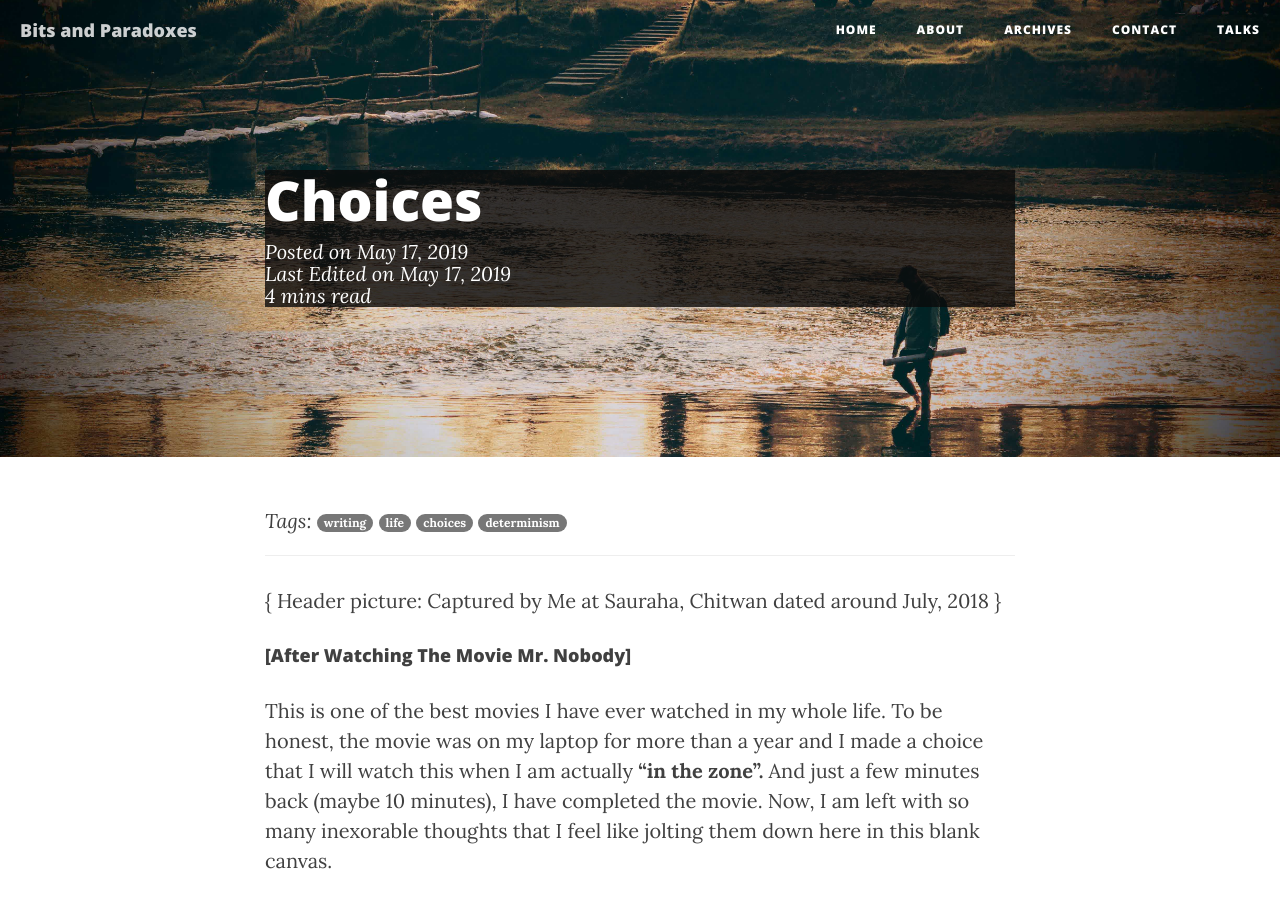
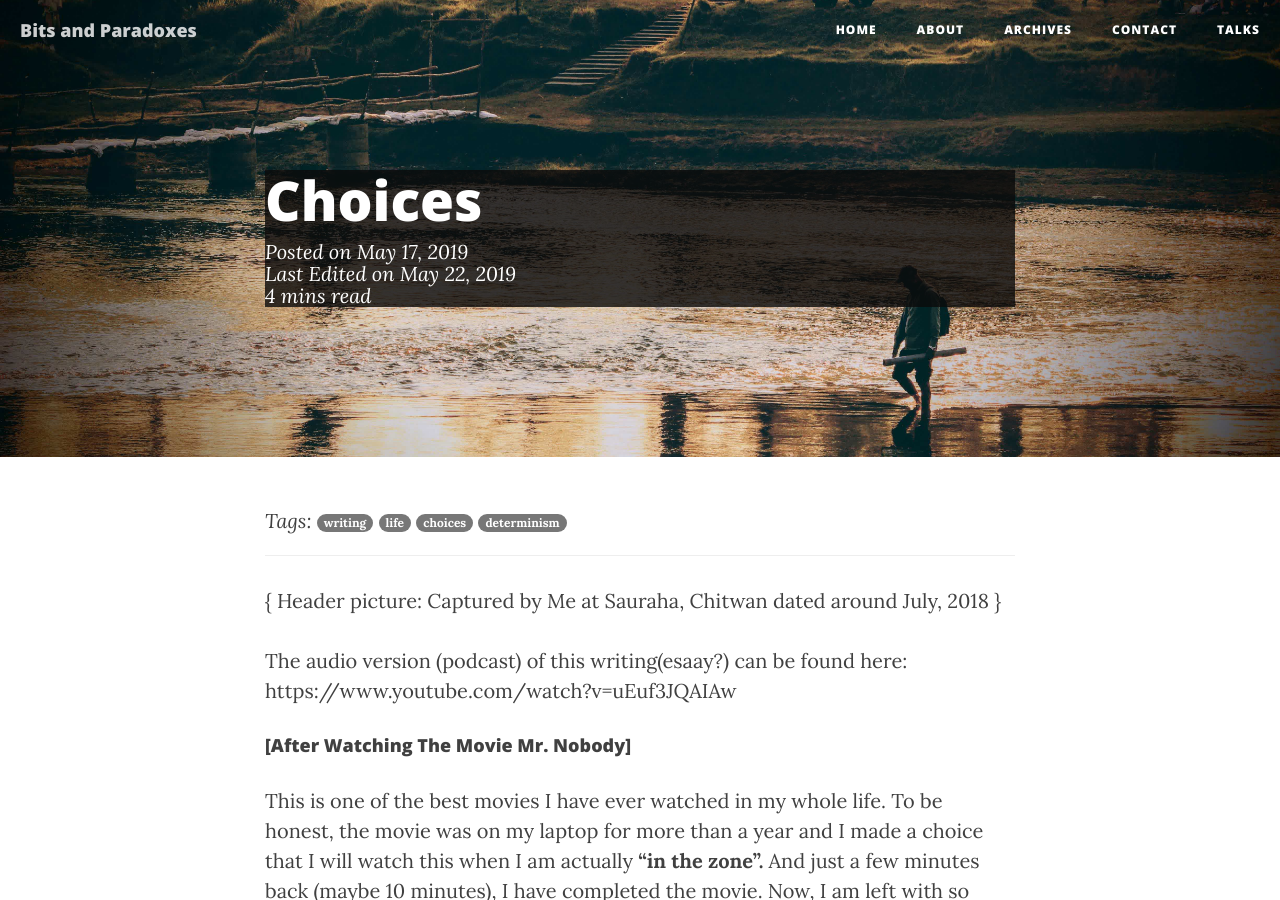
Before and after one commit to NISH1001/NISH1001.github.io, a Jekyll site: the page built from _posts/2019-05-17-choices.markdown, in a window 1280 px wide and 900 px high. Built offline with Jekyll 4.4.1, drawn with Linux system fonts in a browser that asks for light colours; comment, search, counter and statistics services are not loaded.

Commit message:
Add podcast for the blog posted titled choices

```diff
--- a/_posts/2019-05-17-choices.markdown
+++ b/_posts/2019-05-17-choices.markdown
@@ -2,7 +2,7 @@
 layout: post
 title:  "Choices"
 date:   2019-05-17 14:00:00 +0545
-last_edited_on:   2019-05-17 16:00:00 +0545
+last_edited_on:   2019-05-22 16:00:00 +0545
 categories: writing
 tags: writing life choices determinism
 subtitle: "Maybe life is all about choices, goals, wishes, and changes."
@@ -10,6 +10,9 @@ comments: true
 header-img: "img/post-headers/2019-05-17-choices.jpg"
 ---
 { Header picture: Captured by Me at Sauraha, Chitwan dated around July, 2018 }
+
+The audio version (podcast) of this writing(esaay?) can be found here:
+https://www.youtube.com/watch?v=uEuf3JQAIAw
 
 #### [After Watching The Movie Mr. Nobody]
 
```
